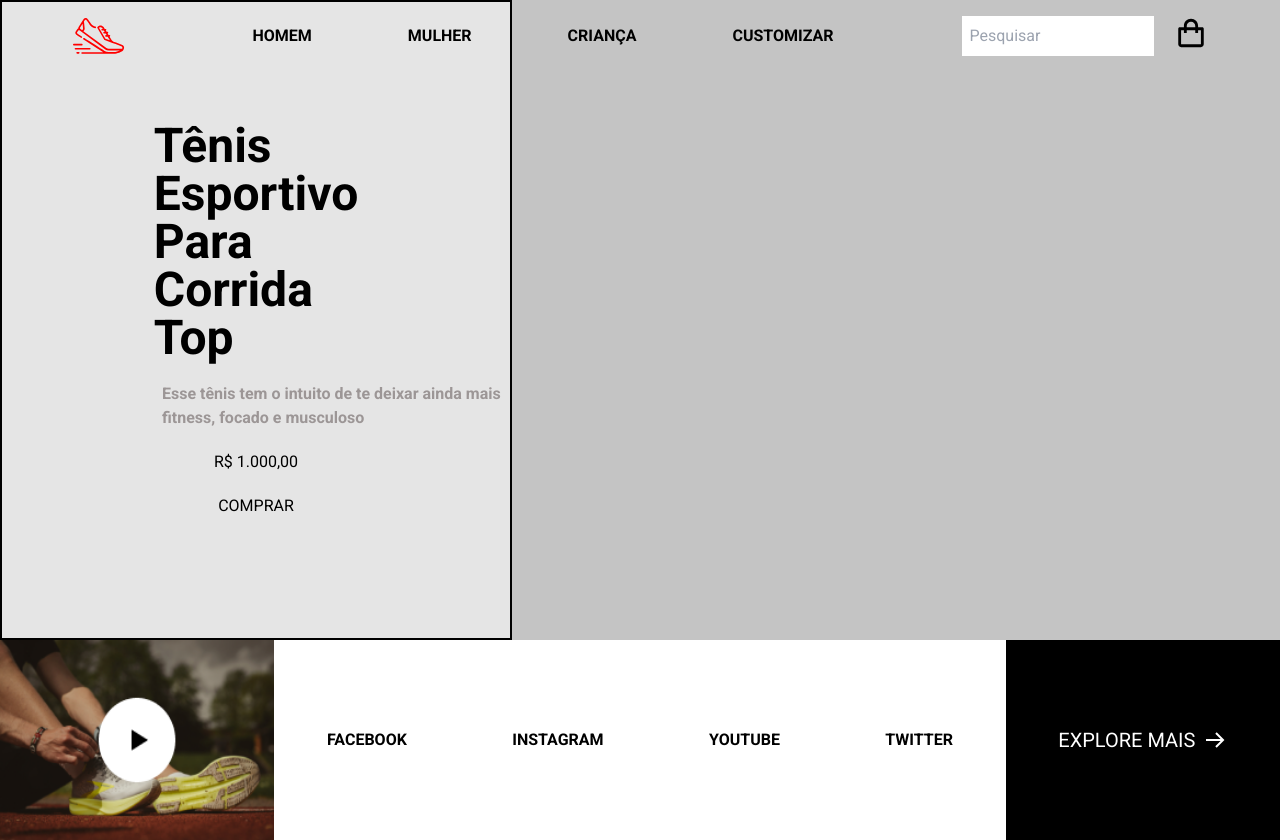
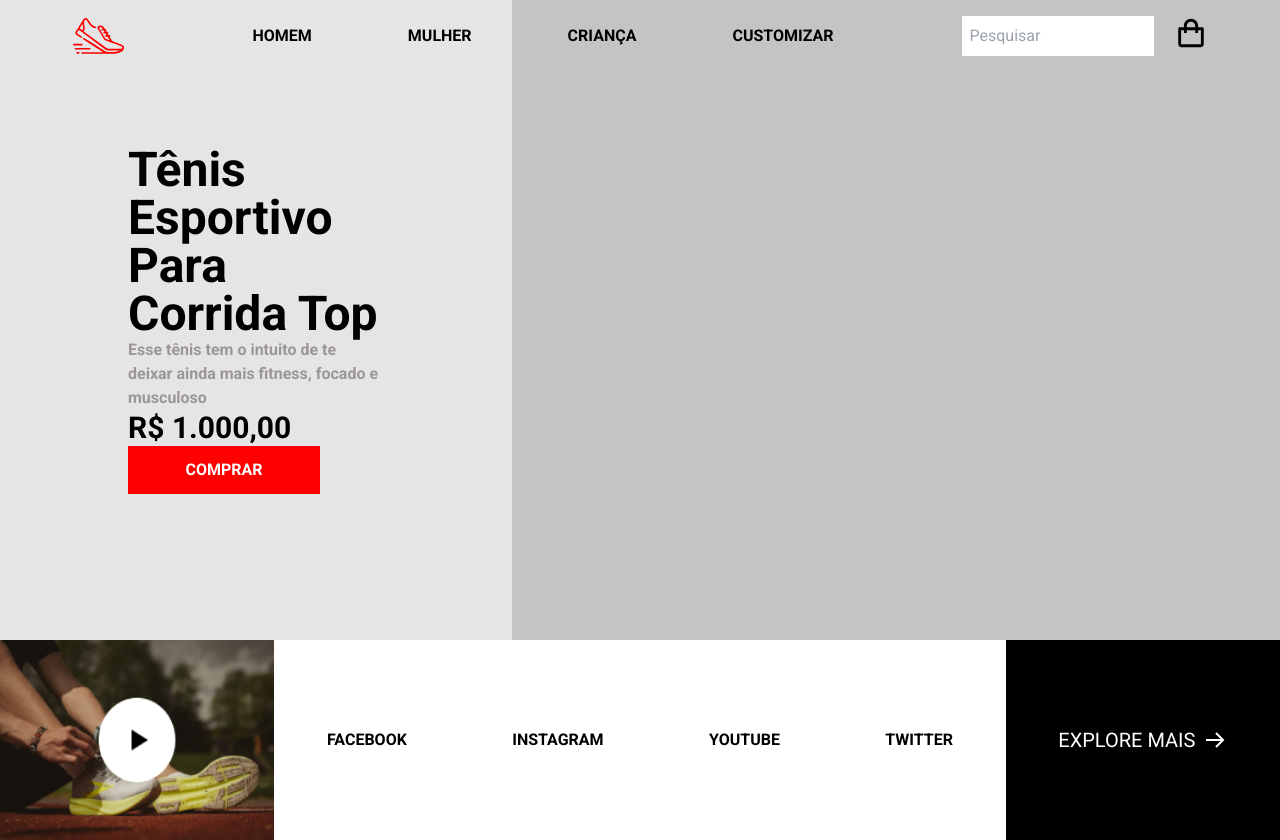
Before and after one commit to gentil-eilison/rocket-shoes, a React (Vite) app: page / in a window 1280 px wide. Built offline with nearby package versions, Linux system fonts and the light colour scheme.

Commit message:
fix: left-side article proper styling

```diff
--- a/src/components/Main.tsx
+++ b/src/components/Main.tsx
@@ -1,23 +1,16 @@
 const Main = () => {
   return (
     <main className="h-4/5 flex flex-row justify-between">
-      <article className="basis-2/5 bg-background">
-        <section className="border-solid border-2 border-black h-full flex flex-col justify-center items-center gap-5">
-          <h1 className="text-5xl font-bold max-w-min">
-            Tênis Esportivo Para Corrida Top
-          </h1>
-          <p className="w-auto pl-40 text-text-description font-bold">
+      <article className="basis-2/5 bg-background flex flex-col justify-center items-start">
+        <span className="pl-32 pr-32 font-bold">
+          <h1 className="text-5xl">Tênis Esportivo Para Corrida Top</h1>
+          <p className="text-text-description">
             Esse tênis tem o intuito de te deixar ainda mais fitness, focado e
             musculoso
           </p>
-          <p>
-            R$ 1.000,00
-          </p>
-
-          <button>
-            COMPRAR
-          </button>
-        </section>
+          <p className="text-3xl">R$ 1.000,00</p>
+        </span>
+        <button className="bg-button ml-32 w-48 h-12 text-white font-bold">COMPRAR</button>
       </article>
       <article className="basis-3/5 bg-main-background"></article>
     </main>
```
